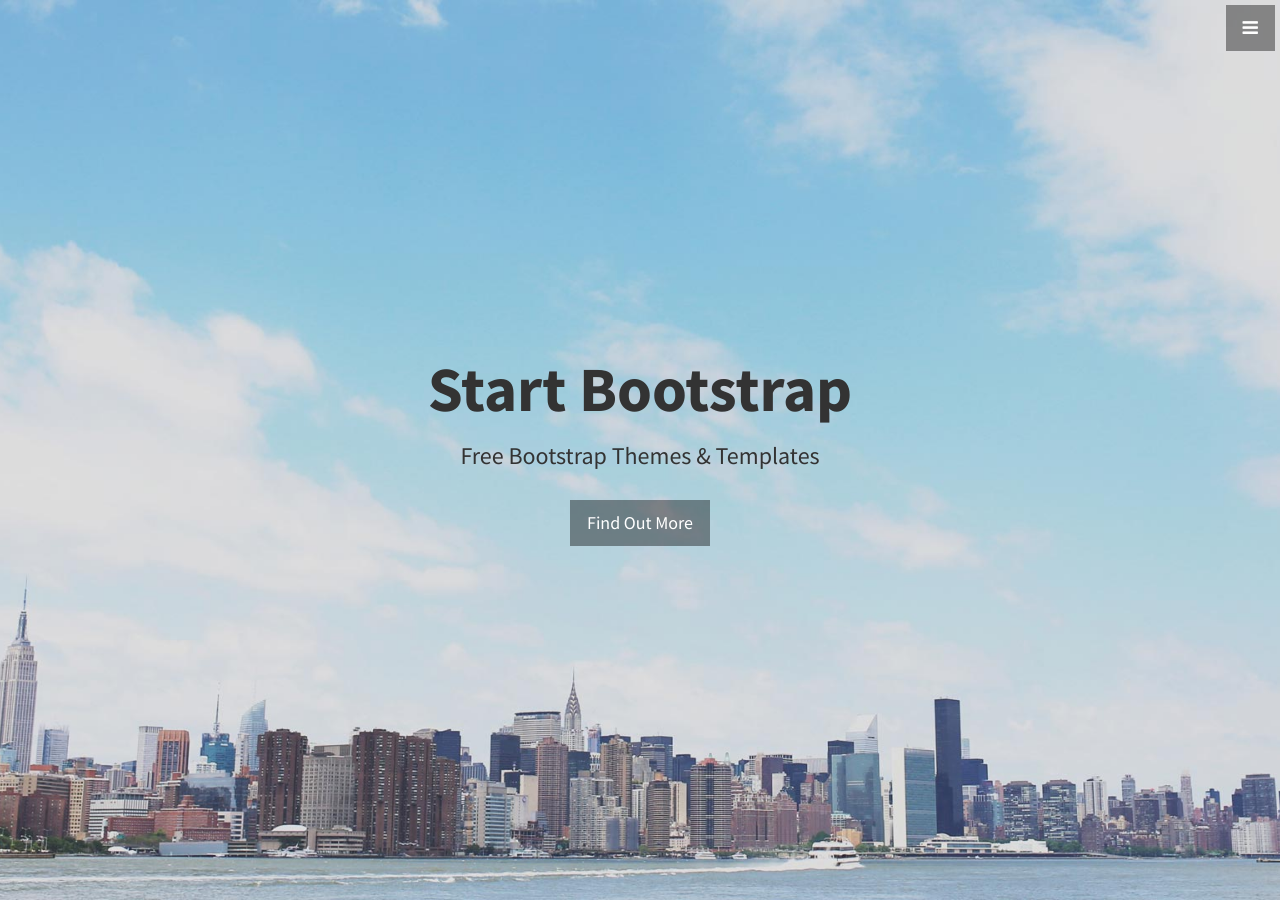
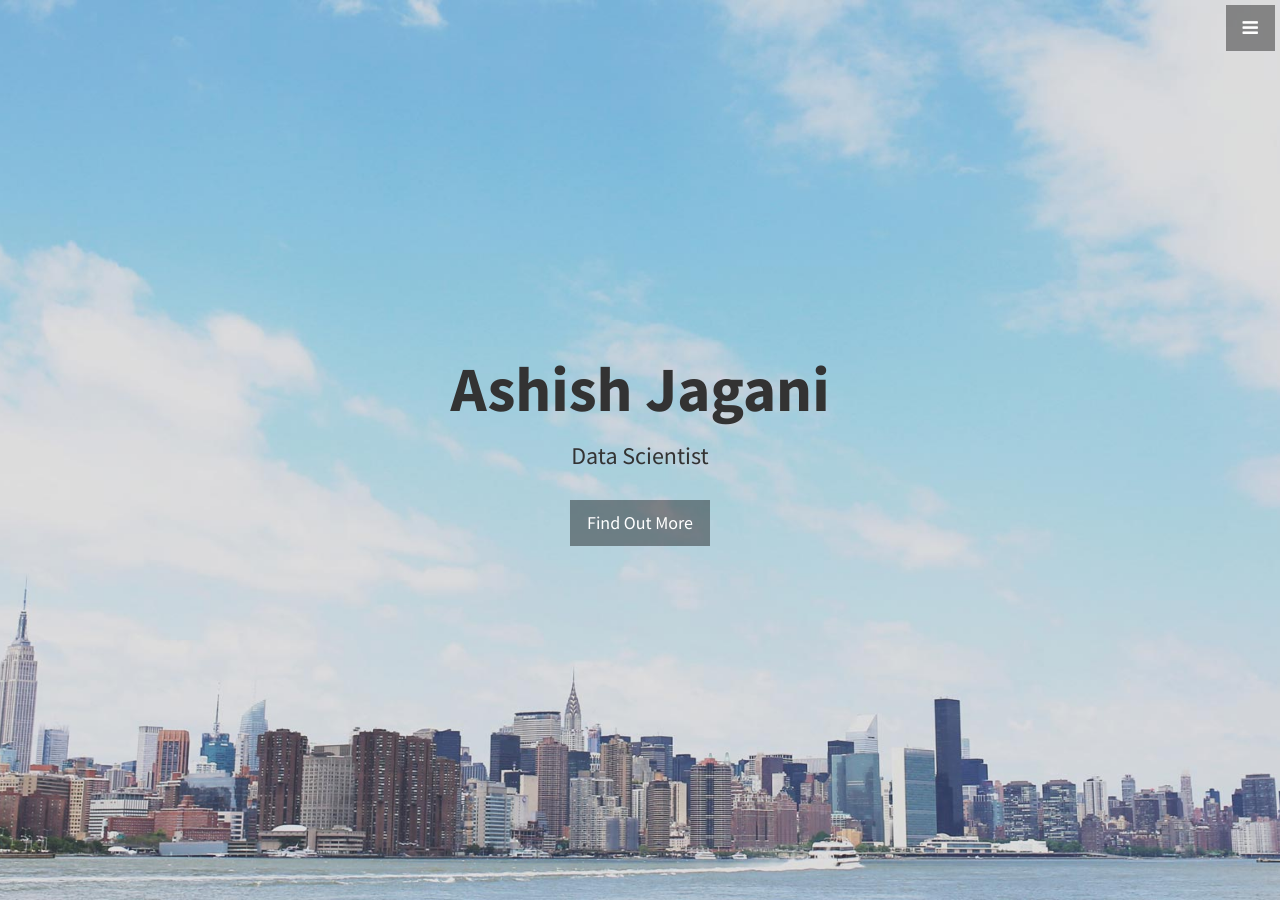
Before and after one commit to AshishJagani/ashishjagani.github.io, a Jekyll site: the page index.html, which Jekyll copies as it is, in a window 1280 px wide and 900 px high. Built offline with Jekyll 4.4.1, drawn with Linux system fonts in a browser that asks for light colours.

Commit message:
Update index.html

```diff
--- a/index.html
+++ b/index.html
@@ -61,8 +61,8 @@
     <!-- Header -->
     <header id="top" class="header">
         <div class="text-vertical-center">
-            <h1>Start Bootstrap</h1>
-            <h3>Free Bootstrap Themes &amp; Templates</h3>
+            <h1>Ashish Jagani</h1>
+            <h3>Data Scientist</h3>
             <br>
             <a href="#about" class="btn btn-dark btn-lg">Find Out More</a>
         </div>
```
